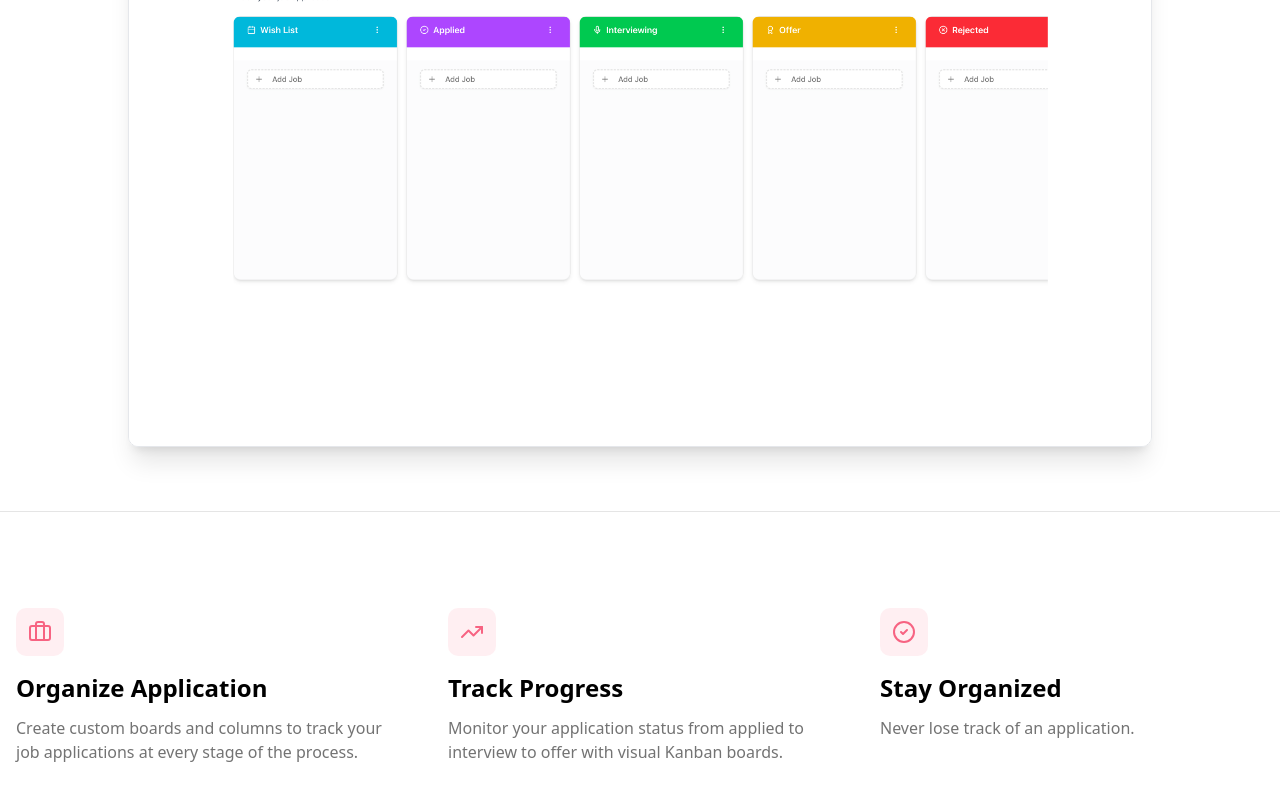
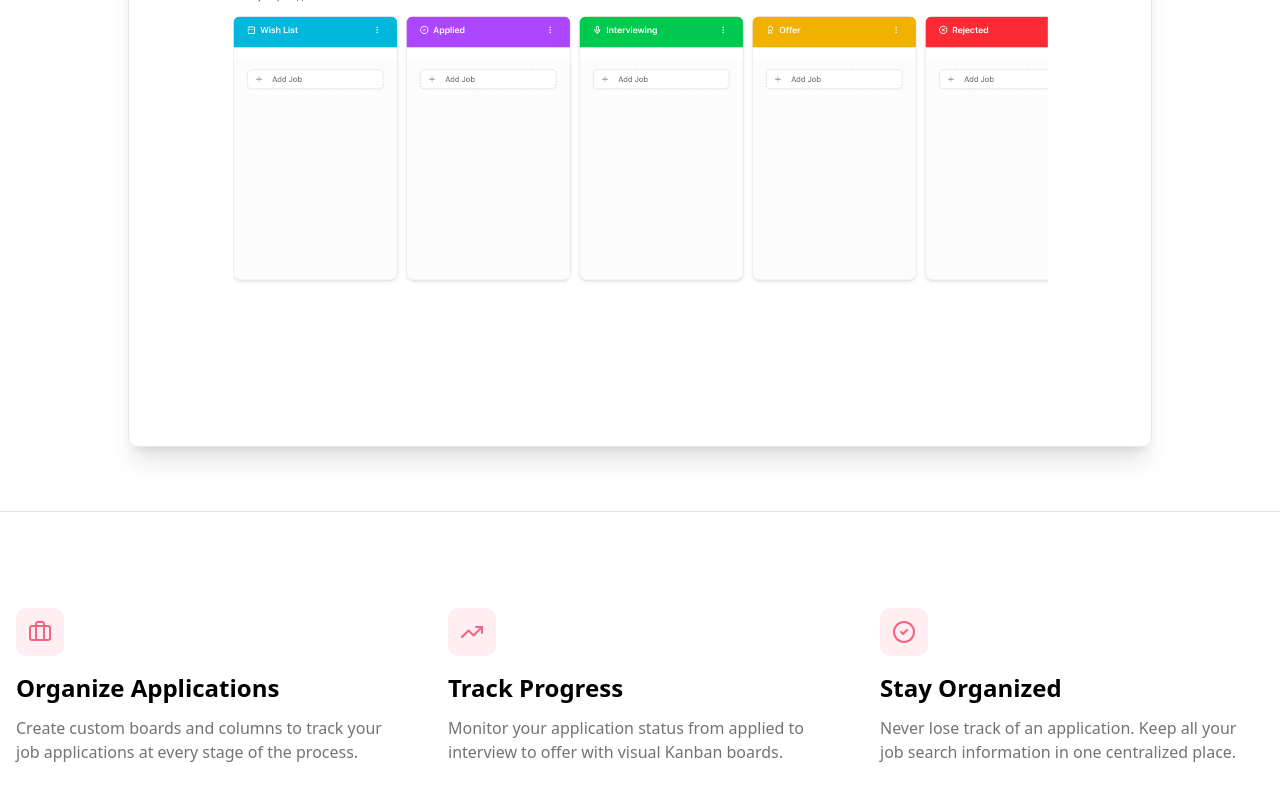
Before and after one commit to Balasarathi29/Application_Tracker, a Next.js app: page / in a window 1280 px wide. Shown: the part 789-1589 px from the top of the page. Built offline with nearby package versions, Linux system fonts and the light colour scheme.

Commit message:
update the home page layouts

```diff
--- a/app/page.tsx
+++ b/app/page.tsx
@@ -39,7 +39,7 @@ export default function Home() {
                   <Briefcase className="h-6 w-6 text-primary" />
                 </div>
                 <h3 className="mb-3 text-2xl font-semibold text-black">
-                  Organize Application
+                  Organize Applications
                 </h3>
                 <p className="text-muted-foreground">
                   Create custom boards and columns to track your job
@@ -66,7 +66,8 @@ export default function Home() {
                   Stay Organized
                 </h3>
                 <p className="text-muted-foreground">
-                  Never lose track of an application.
+                  Never lose track of an application. Keep all your job search
+                  information in one centralized place.
                 </p>
               </div>
             </div>
--- a/components/Tabs/imageTabs.tsx
+++ b/components/Tabs/imageTabs.tsx
@@ -25,8 +25,8 @@ export default function ImageTabs() {
               Get Hired
             </Button>
             <Button
-              onClick={() => setActiveTab("manageBoards")}
-              className={`rounded-lg px-6 py-3 text-sm font-medium transition-colors ${activeTab === "manageBoards" ? "bg-primary text-white" : "bg-gray-100 text-gray-700 hover:bg-gray-200"}`}
+              onClick={() => setActiveTab("Boards")}
+              className={`rounded-lg px-6 py-3 text-sm font-medium transition-colors ${activeTab === "Boards" ? "bg-primary text-white" : "bg-gray-100 text-gray-700 hover:bg-gray-200"}`}
             >
               Manage Boards
             </Button>
@@ -50,7 +50,7 @@ export default function ImageTabs() {
               />
             )}
 
-            {activeTab === "manageBoards" && (
+            {activeTab === "Boards" && (
               <Image
                 src="/hero_image/hero3.png"
                 alt="Manage Boards"
```
